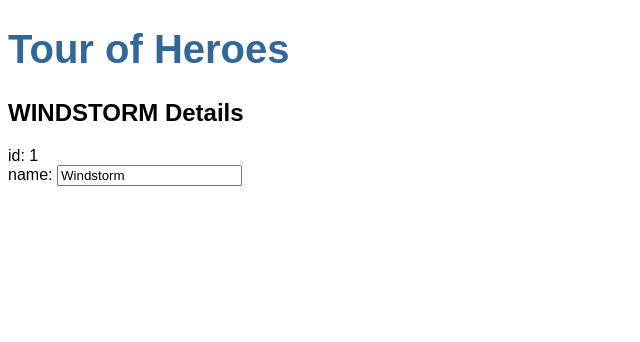
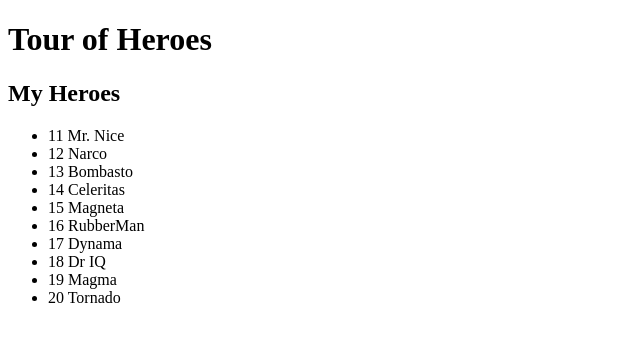
Before and after one commit to meganmuirhead/angular-tour-of-heroes, an Angular app: page / in a window 1280 px wide. Shown: the top 342 px of the page, without its empty margins (0-640 px from the left). Built offline with nearby package versions, Linux system fonts and the light colour scheme.

Commit message:
displaying a list

```diff
--- a/src/app/app.component.css
+++ b/src/app/app.component.css
@@ -1,22 +1,48 @@
-/* Application-wide Styles */
-h1 {
-  color: #369;
-  font-family: Arial, Helvetica, sans-serif;
-  font-size: 250%;
+/* HeroesComponent's private CSS styles */
+.selected {
+  background-color: #CFD8DC !important;
+  color: white;
 }
-h2, h3 {
-  color: #444;
-  font-family: Arial, Helvetica, sans-serif;
-  font-weight: lighter;
+.heroes {
+  margin: 0 0 2em 0;
+  list-style-type: none;
+  padding: 0;
+  width: 15em;
 }
-body {
-  margin: 2em;
+.heroes li {
+  cursor: pointer;
+  position: relative;
+  left: 0;
+  background-color: #EEE;
+  margin: .5em;
+  padding: .3em 0;
+  height: 1.6em;
+  border-radius: 4px;
 }
-body, input[text], button {
-  color: #888;
-  font-family: Cambria, Georgia;
+.heroes li.selected:hover {
+  background-color: #BBD8DC !important;
+  color: white;
 }
-/* everywhere else */
-* {
-  font-family: Arial, Helvetica, sans-serif;
+.heroes li:hover {
+  color: #607D8B;
+  background-color: #DDD;
+  left: .1em;
 }
+.heroes .text {
+  position: relative;
+  top: -3px;
+}
+.heroes .badge {
+  display: inline-block;
+  font-size: small;
+  color: white;
+  padding: 0.8em 0.7em 0 0.7em;
+  background-color: #607D8B;
+  line-height: 1em;
+  position: relative;
+  left: -1px;
+  top: -4px;
+  height: 1.8em;
+  margin-right: .8em;
+  border-radius: 4px 0 0 4px;
+}
--- a/src/app/heroes/heroes.component.html
+++ b/src/app/heroes/heroes.component.html
@@ -1,9 +1,20 @@
+<h2>My Heroes</h2>
+<ul class="heroes">
+  <li *ngFor="let hero of heroes"
+      [class.selected]="hero === selectedHero"
+      (click)="onSelect(hero)">
+    <span class="badge">{{hero.id}}</span> {{hero.name}}
+  </li>
+</ul>
 
+<div *ngIf="selectedHero">
 
-<h2>{{ hero.name | uppercase }} Details</h2>
-<div><span>id: </span>{{hero.id}}</div>
-<div>
-  <label>name:
-    <input [(ngModel)]="hero.name" placeholder="name">
-  </label>
+  <h2>{{ selectedHero.name | uppercase }} Details</h2>
+  <div><span>id: </span>{{selectedHero.id}}</div>
+  <div>
+    <label>name:
+      <input [(ngModel)]="selectedHero.name" placeholder="name">
+    </label>
+  </div>
+
 </div>
--- a/src/app/heroes/heroes.component.ts
+++ b/src/app/heroes/heroes.component.ts
@@ -1,5 +1,6 @@
 import { Component, OnInit } from '@angular/core';
 import { Hero } from '../hero';
+import { HEROES } from '../mock-heroes';
 
 @Component({
   selector: 'app-heroes',
@@ -7,16 +8,18 @@
   styleUrls: ['./heroes.component.css']
 })
 export class HeroesComponent implements OnInit {
-  hero: Hero = {
-    id: 1,
-    name: 'Windstorm'
-  };
-  constructor() {
 
+  heroes = HEROES;
+
+  selectedHero: Hero;
+
+
+  constructor() { }
+
+  ngOnInit() {
   }
 
-  ngOnInit() {
-
+  onSelect(hero: Hero): void {
+    this.selectedHero = hero;
   }
-
 }
--- /dev/null
+++ b/src/app/mock-heroes.ts
@@ -0,0 +1,15 @@
+import { Hero} from './hero';
+
+
+export const HEROES: Hero[] = [
+  { id: 11, name: 'Mr. Nice' },
+  { id: 12, name: 'Narco' },
+  { id: 13, name: 'Bombasto' },
+  { id: 14, name: 'Celeritas' },
+  { id: 15, name: 'Magneta' },
+  { id: 16, name: 'RubberMan' },
+  { id: 17, name: 'Dynama' },
+  { id: 18, name: 'Dr IQ' },
+  { id: 19, name: 'Magma' },
+  { id: 20, name: 'Tornado' }
+];
```
